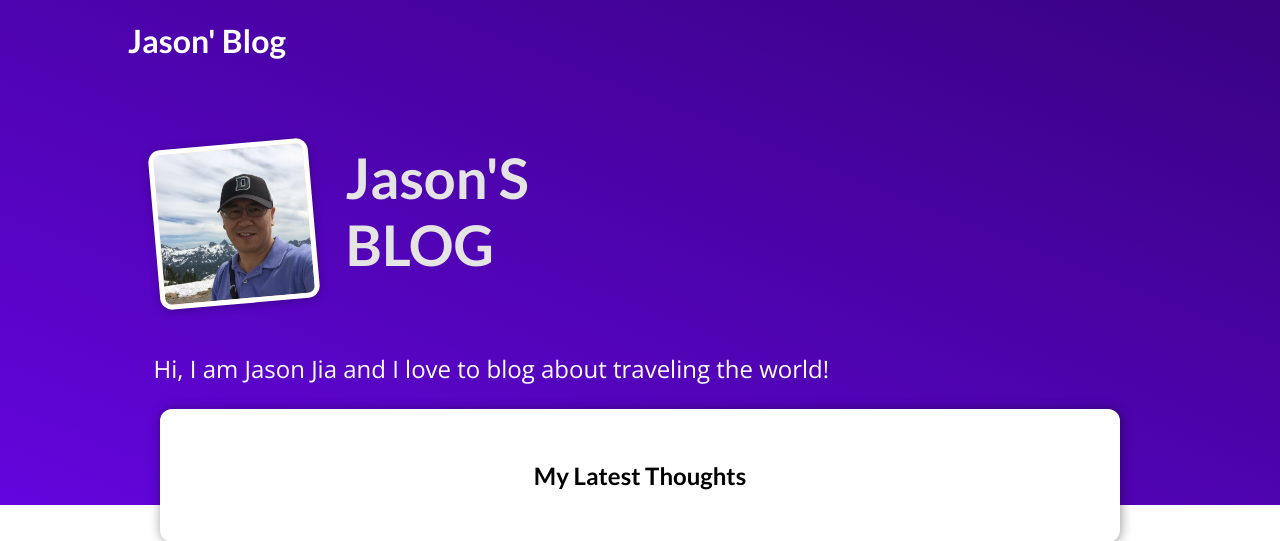
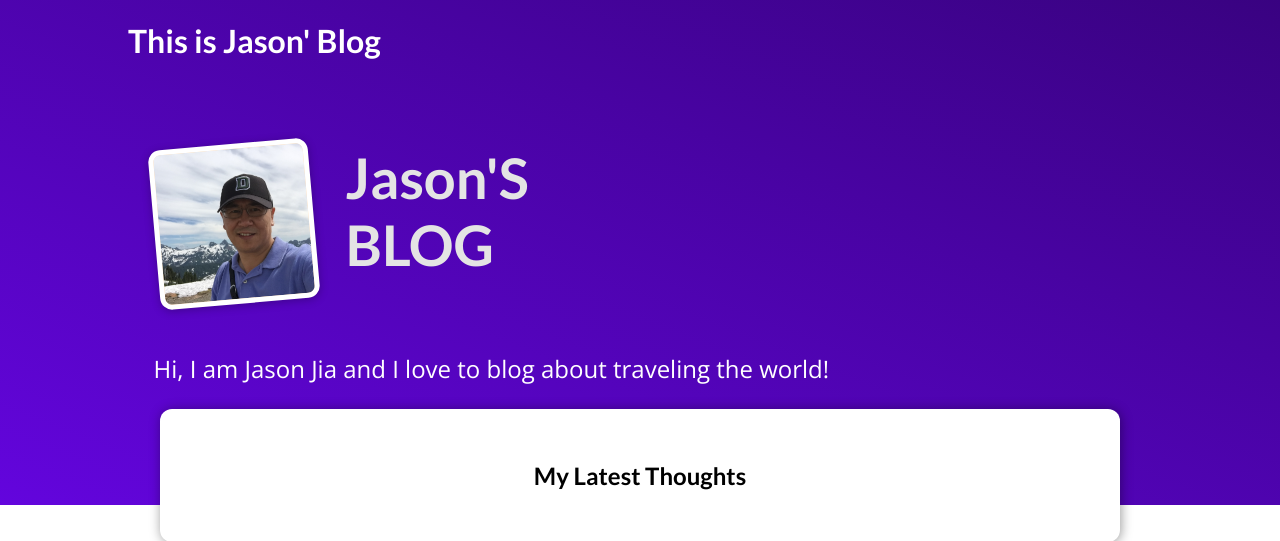
Before and after one commit to jiashi2/blog, a Django app: page / in a window 1280 px wide. Shown: the top 541 px of the page. Run offline with Django 4.2, Linux system fonts and the light colour scheme; data that the repository does not hold is empty.

Commit message:
commit requirements.txt

```diff
--- a/templates/base.html
+++ b/templates/base.html
@@ -11,7 +11,7 @@
 </head>
 <body>
   <header id="main-navigation">
-    <h1><a href="{% url "starting-page" %}">Jason' Blog</a></h1>
+    <h1><a href="{% url "starting-page" %}">This is Jason' Blog</a></h1>
     {% comment %} <nav>
       <a href="{% url "read-later" %}">Stored Posts</a>
       <a href="{% url "posts-page" %}">All Posts</a>
```
